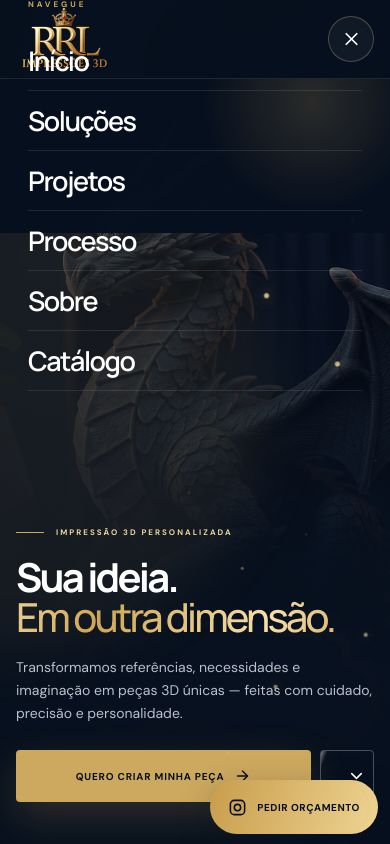
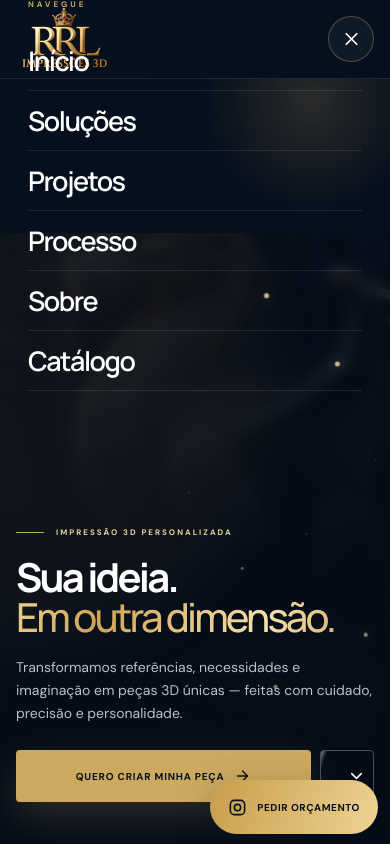
Before and after one commit to Felip322/RRL-Impress-es-3d, a React (Vite) app: page / in a window 390 px wide. Both pictures are taken after a click on the button 351 px from the left and 39 px from the top of the page. Shown: the top 844 px of the page. Built offline with nearby package versions, Linux system fonts and the light colour scheme.

Commit message:
Melhora menu mobile com fundo desfocado

```diff
--- a/src/App.tsx
+++ b/src/App.tsx
@@ -135,6 +135,7 @@ function App() {
         <button className="menu-button" onClick={() => setMenuOpen(!menuOpen)} aria-label={menuOpen ? 'Fechar menu' : 'Abrir menu'} aria-expanded={menuOpen}>{menuOpen ? <X /> : <Menu />}</button>
       </div>
     </header>
+    {menuOpen && <button className="menu-backdrop" onClick={closeMenu} aria-label="Fechar menu" />}
 
     <main>
       <section className="hero" id="inicio">
--- a/src/index.css
+++ b/src/index.css
@@ -214,6 +214,7 @@ footer .logo .brand-logo{width:165px;height:110px}
   .header-cta{display:none}
   .menu-button{position:relative;z-index:3;display:grid;place-items:center;width:46px;height:46px;margin-left:auto;padding:0;border:1px solid rgba(236,213,157,.28);border-radius:50%;background:rgba(255,255,255,.045);cursor:pointer}
   .menu-button svg{width:21px}
+  .menu-backdrop{position:fixed;z-index:1;inset:78px 0 0;border:0;padding:0;background:rgba(3,8,16,.38);backdrop-filter:blur(7px);-webkit-backdrop-filter:blur(7px);cursor:pointer}
   .nav{position:fixed;z-index:2;inset:0;margin:0;padding:116px 28px 38px;background:radial-gradient(circle at 80% 15%,rgba(205,169,95,.18),transparent 32%),rgba(7,16,30,.985);display:flex;flex-direction:column;align-items:flex-start;justify-content:center;gap:0;opacity:0;visibility:hidden;transform:translateY(-12px);transition:opacity .35s ease,transform .35s ease,visibility .35s}
   .nav:before{content:'NAVEGUE';margin-bottom:22px;color:var(--gold);font-size:8px;font-weight:800;letter-spacing:3px}
   .nav.open{display:flex;opacity:1;visibility:visible;transform:none}
```
